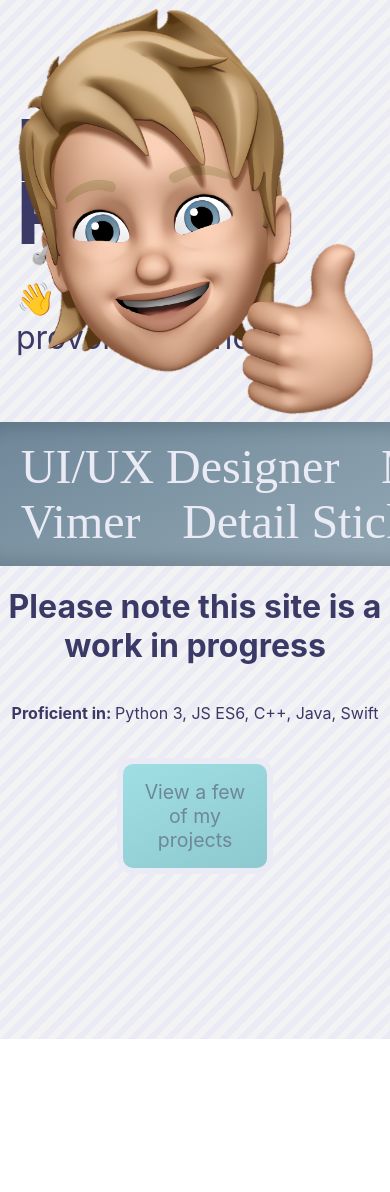
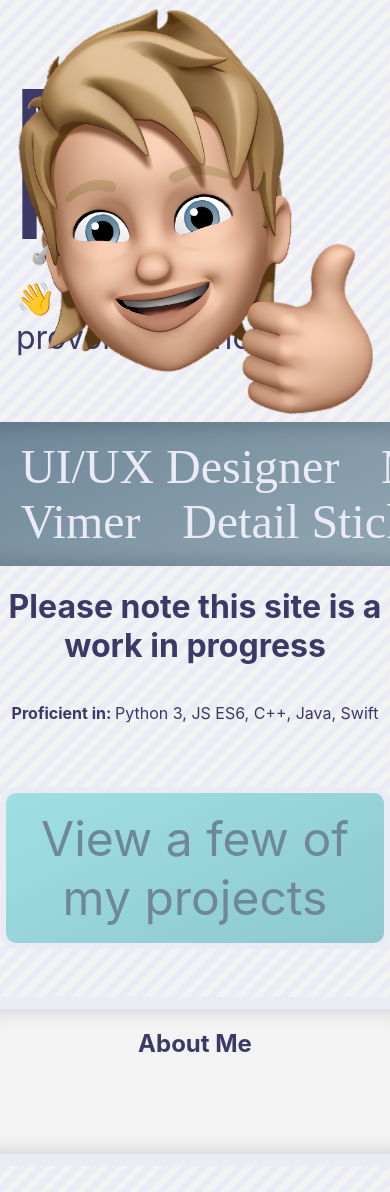
Before and after one commit to maxpetts/prtflo, a Next.js app: page / in a window 390 px wide. Shown: the top 1192 px of the page. Before the commit the page ends 1039 px from the top, so only its background shows below. Built offline with nearby package versions, Linux system fonts and the light colour scheme.

Commit message:
Add aboutme to homepage

```diff
--- a/pages/index.tsx
+++ b/pages/index.tsx
@@ -49,6 +49,10 @@ export default function Home() {
         <Link href="/projects">
           <a className="button">View a few of my projects</a>
         </Link>
+
+        <div className="aboutMe">
+          <h2>About Me</h2>
+        </div>
       </main>
     </>
   );
--- a/styles/style.css
+++ b/styles/style.css
@@ -16,6 +16,7 @@
     var(--nav-colour) 0.8em
   );
   color: rgb(59, 57, 102);
+  width: 100%;
 }
 
 nav {
@@ -203,7 +204,7 @@ main {
 }
 
 .button {
-  font-size: 5vw;
+  font-size: 3rem;
   background-color: rgb(159, 223, 228);
   background: linear-gradient(
     155deg,
@@ -212,8 +213,9 @@ main {
   );
   border: 6px solid var(--main-bg-colour);
   padding: 1rem;
+  min-width: 40vw;
   border-radius: 1rem;
-  margin: 1em 30vw;
+  margin: 1em auto;
   color: rgb(110, 135, 153);
   transition: 0.25s;
 }
@@ -221,7 +223,7 @@ main {
 .button:hover,
 .button:focus {
   animation: pulse 1s;
-  box-shadow: 0 0 0 2em rgba(255, 255, 255, 0);
+  box-shadow: 0 0 0 0.5em rgba(255, 255, 255, 0);
   border-color: rgb(110, 135, 153);
   background: linear-gradient(
     155deg,
@@ -234,6 +236,16 @@ main {
   0% {
     box-shadow: 0 0 0 0 rgb(110, 135, 153);
   }
+}
+
+.aboutMe {
+  min-width: 100%;
+  height: 20vh;
+  border-top: 0.8em solid var(--bg-stripe);
+  border-bottom: 0.8em solid var(--bg-stripe);
+  background-color: var(--nav-colour);
+  box-shadow: inset 0 1.25rem 1rem -1rem rgba(42, 57, 68, 0.15),
+    inset 0 -1.25rem 1rem -1rem rgba(42, 57, 68, 0.15);
 }
 
 /* Desktop. Not ultrawides */
@@ -257,7 +269,7 @@ main {
   }
 
   header > div {
-    max-height: 60vh !important;
+    max-height: clamp(60%, 50vh, 85%) !important;
     margin: auto !important;
   }
 }
@@ -325,8 +337,8 @@ main {
 
   header > h1 {
     margin: 0;
-    font-size: 22vw;
-    line-height: 16vw;
+    font-size: clamp(6rem, 22vw, 11rem);
+    line-height: clamp(5rem, 16vw, 8rem);
     align-self: end;
     max-width: 50vw;
   }
@@ -336,10 +348,7 @@ main {
   }
 
   header > div {
-    width: 100vw;
-    height: 50vw;
-    grid-column-start: 1;
-    top: 3vw !important;
+    max-height: clamp(50%, 20vw, 85%) !important;
   }
 }
 
```
